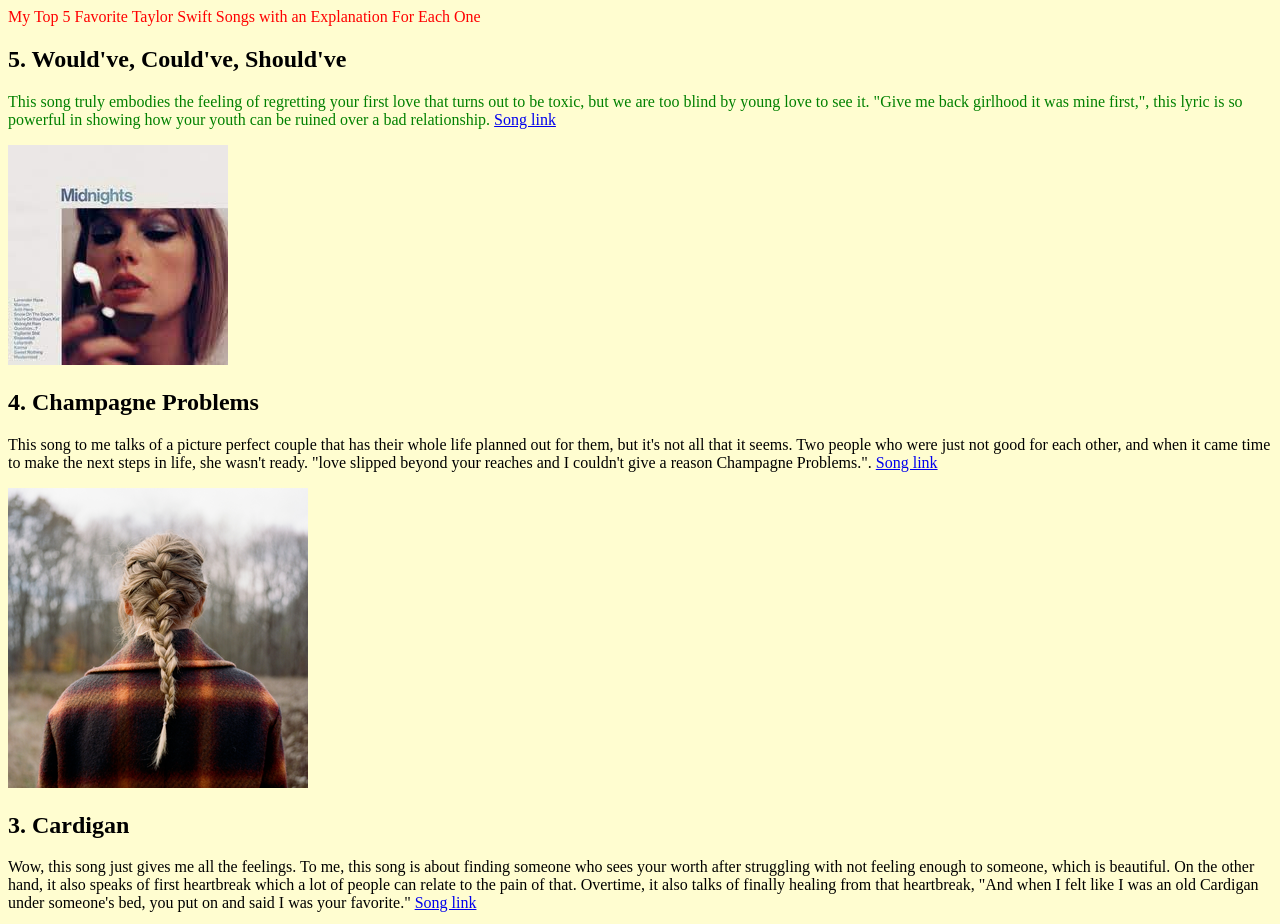
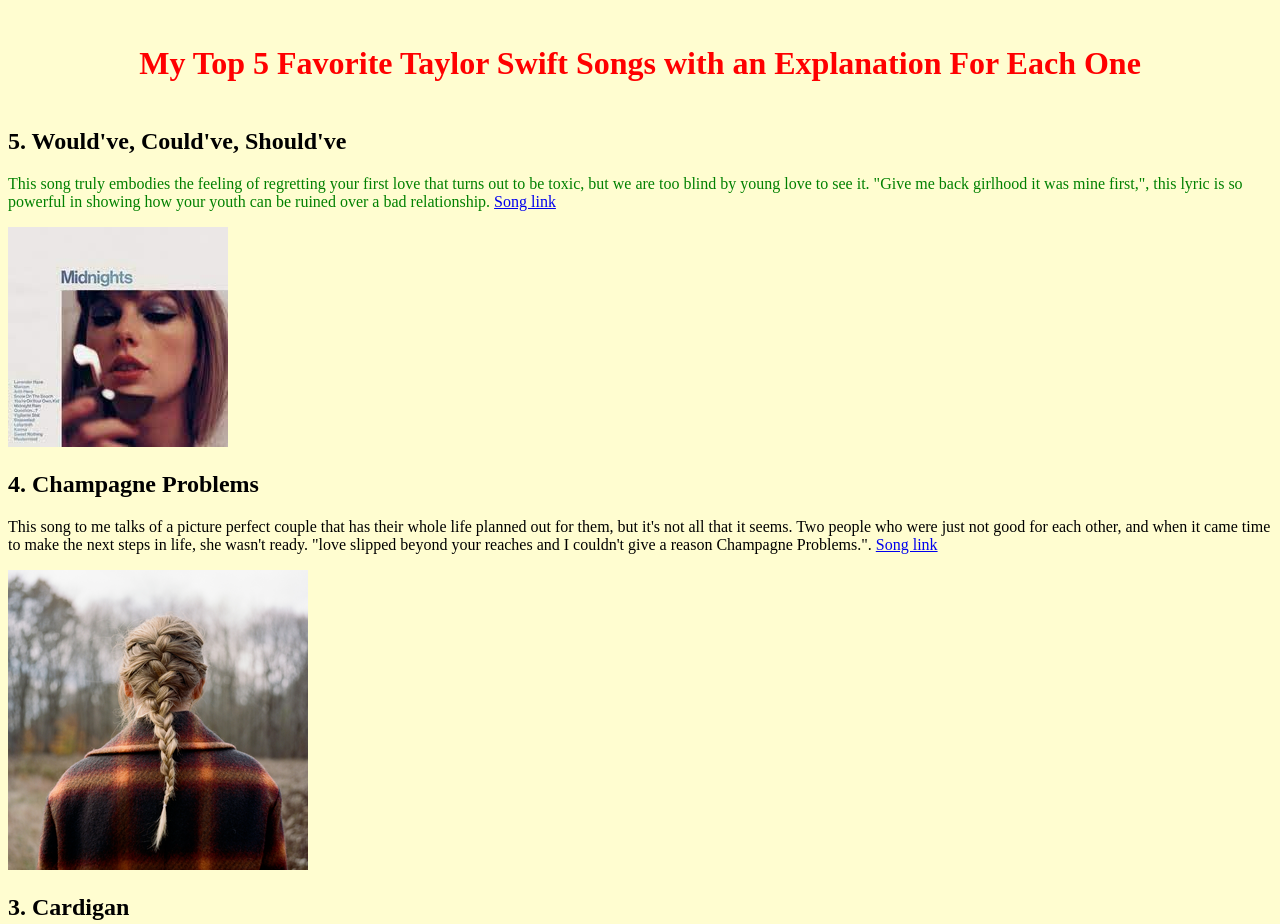
Before and after one commit to mollsvb14/js-assignment-4-html-me-something-mollsvb14, a website: page index.html in a window 1280 px wide. Shown: the top 924 px of the page. Drawn offline with Linux system fonts and the light colour scheme.

Commit message:
made header bigger

```diff
--- a/index.html
+++ b/index.html
@@ -5,7 +5,10 @@
       <link rel="stylesheet" href="styles.css">
    </head>
    <body>
-      <header id="mainHeading">My Top 5 Favorite Taylor Swift Songs with an Explanation For Each One</header>
+      <header id="mainHeading">
+         <h1>
+            My Top 5 Favorite Taylor Swift Songs with an Explanation For Each One
+         </h1></header>
       <main>
          <article>
       <h2>5. Would've, Could've, Should've</h2>
```
Also changed, not shown: styles.css (line endings or trailing spaces).
